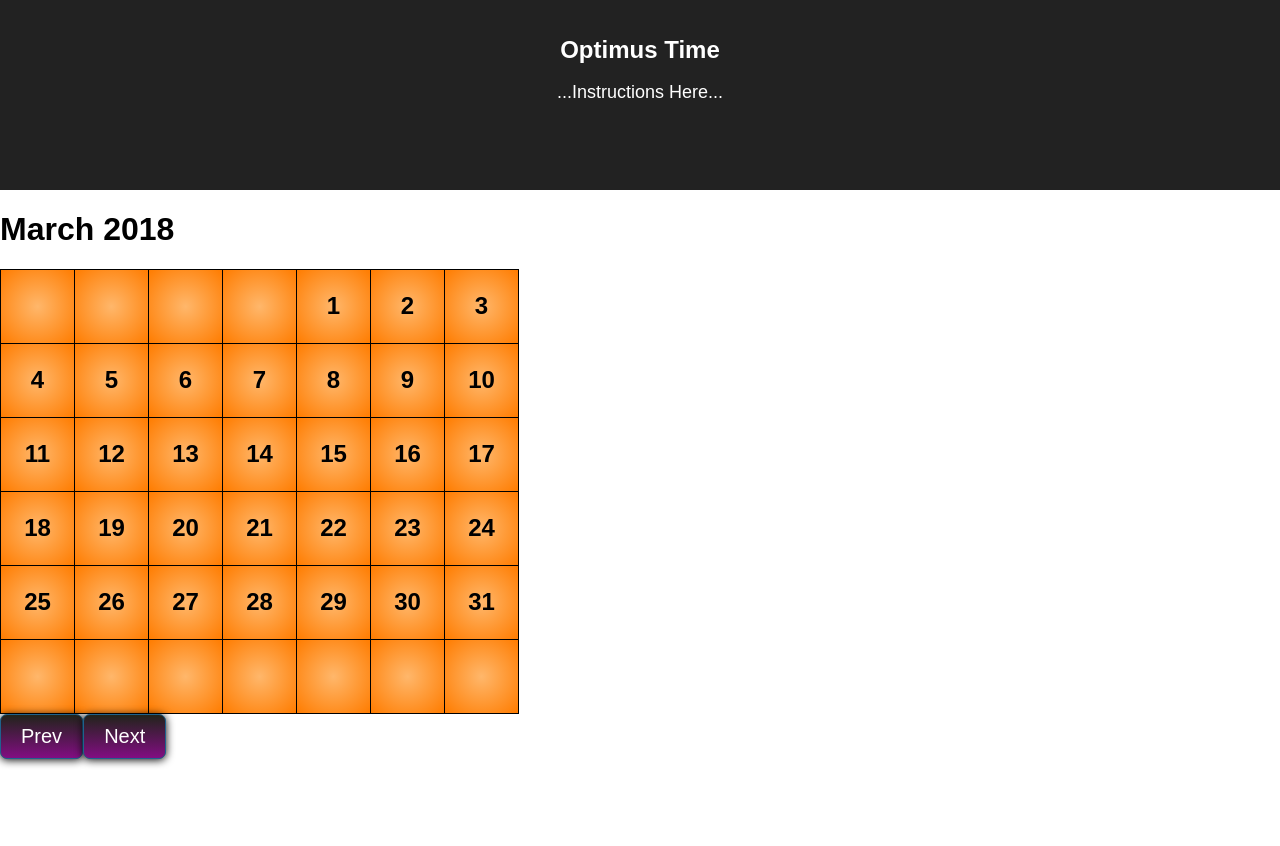
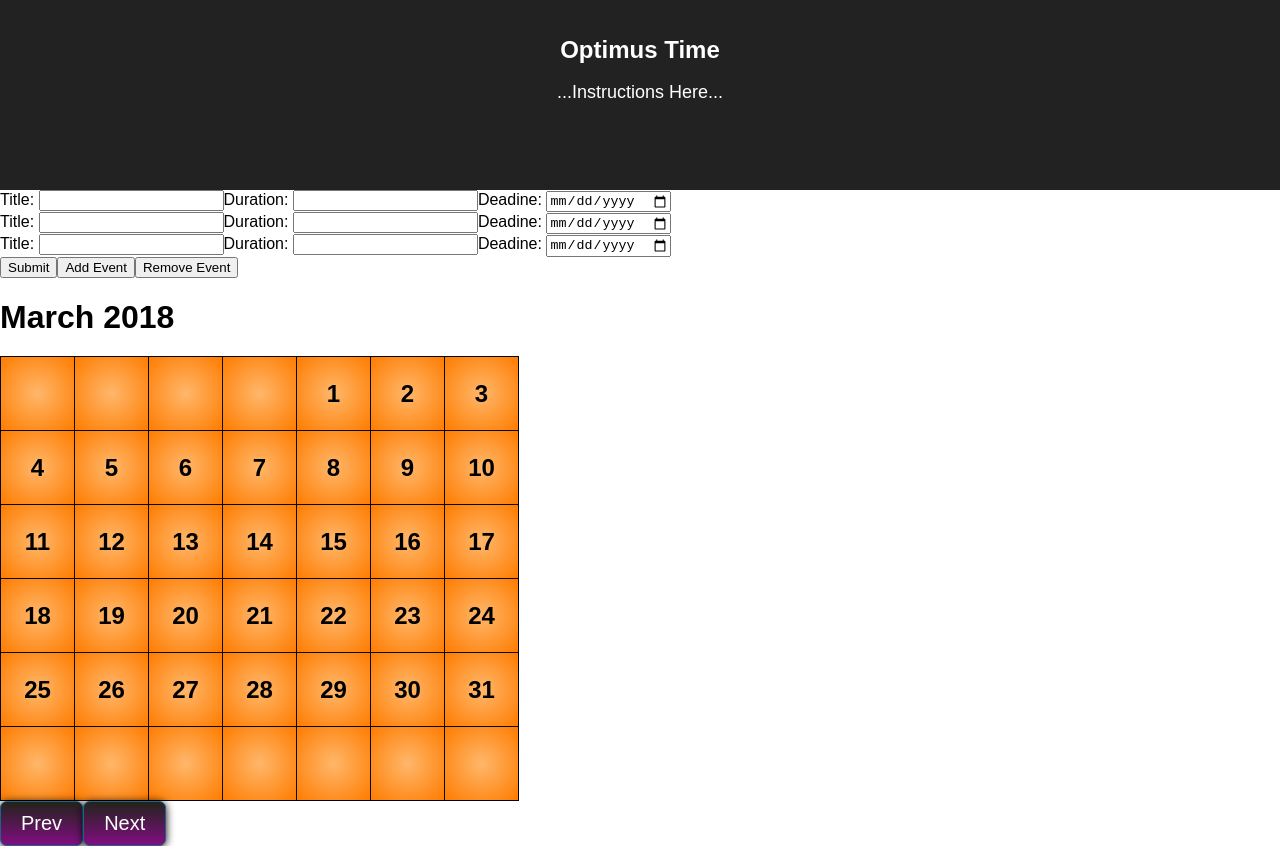
Before and after one commit to lbatch/hackathon-sp18, a React (Create React App) app in the folder client/: page / in a window 1280 px wide. Before the commit the page ends 800 px from the top, so only its background shows below. Built offline with nearby package versions, Linux system fonts and the light colour scheme; the HTML template or start-up script is replaced by a standard one.

Commit message:
add/remove event from form functionality

```diff
--- a/client/src/App.js
+++ b/client/src/App.js
@@ -12,7 +12,8 @@ class App extends Component {
       displayMonth: {
         month: currentMonth,
         year: currentYear
-      }
+      },
+      numOfEvents: 3
     };
   }
 
@@ -52,10 +53,54 @@ class App extends Component {
     });
   }
 
+  addEventHandler = (event) => {
+    let newNumOfEvents = this.state.numOfEvents + 1;
+    this.setState({
+      ...this.state,
+      numOfEvents: newNumOfEvents
+    });
+    event.preventDefault();
+  }
+
+  removeEventHandler = (event) => {
+    let newNumOfEvents = this.state.numOfEvents === 0 ? 0 : this.state.numOfEvents - 1;
+    this.setState({
+      ...this.state,
+      numOfEvents: newNumOfEvents
+    });
+    event.preventDefault();
+  }
+
+
+
+  submitFormHandler = (event) => {
+    event.preventDefault();
+  }
+
   render() {
+    let arrayOfKeys = new Array(this.state.numOfEvents);
+    for(let i = 0; i < this.state.numOfEvents; ++i) {
+      arrayOfKeys[i] = i + 3;
+    }
+    let formInputs = arrayOfKeys.map( key => {
+      return (
+        <div>
+          Title: <input key={key} type="text" name="events[][title]"/>
+          Duration: <input key={key + 1} type="number" name="events[][duration]"/>
+          Deadine: <input key={key + 2} type="date" name="events[][deadline]"/>
+        </div>
+      )
+    });
+
     return (
       <div>
         <Banner />
+        <form name="eventForm" onSubmit={this.submitFormHandler}>
+          {formInputs}
+          <input type="submit"/>
+          <button onClick={this.addEventHandler}>Add Event</button>
+          <button onClick={this.removeEventHandler}>Remove Event</button>
+        </form>
         <Calendar display={this.state.displayMonth}/>
         <div>
           <button className="changeDisplay" onClick={this.lastMonthHandler}>Prev</button>
@@ -66,4 +111,5 @@ class App extends Component {
   }
 }
 
+
 export default App;
```
